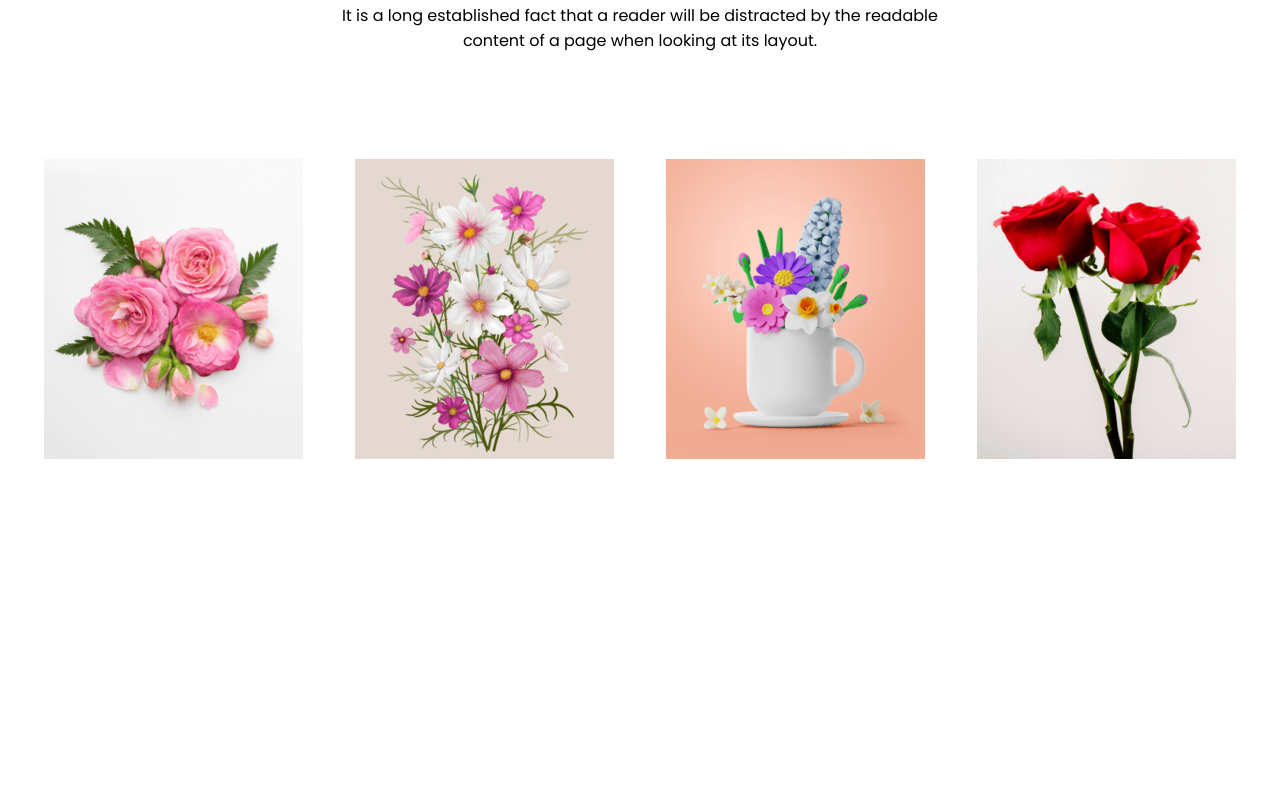
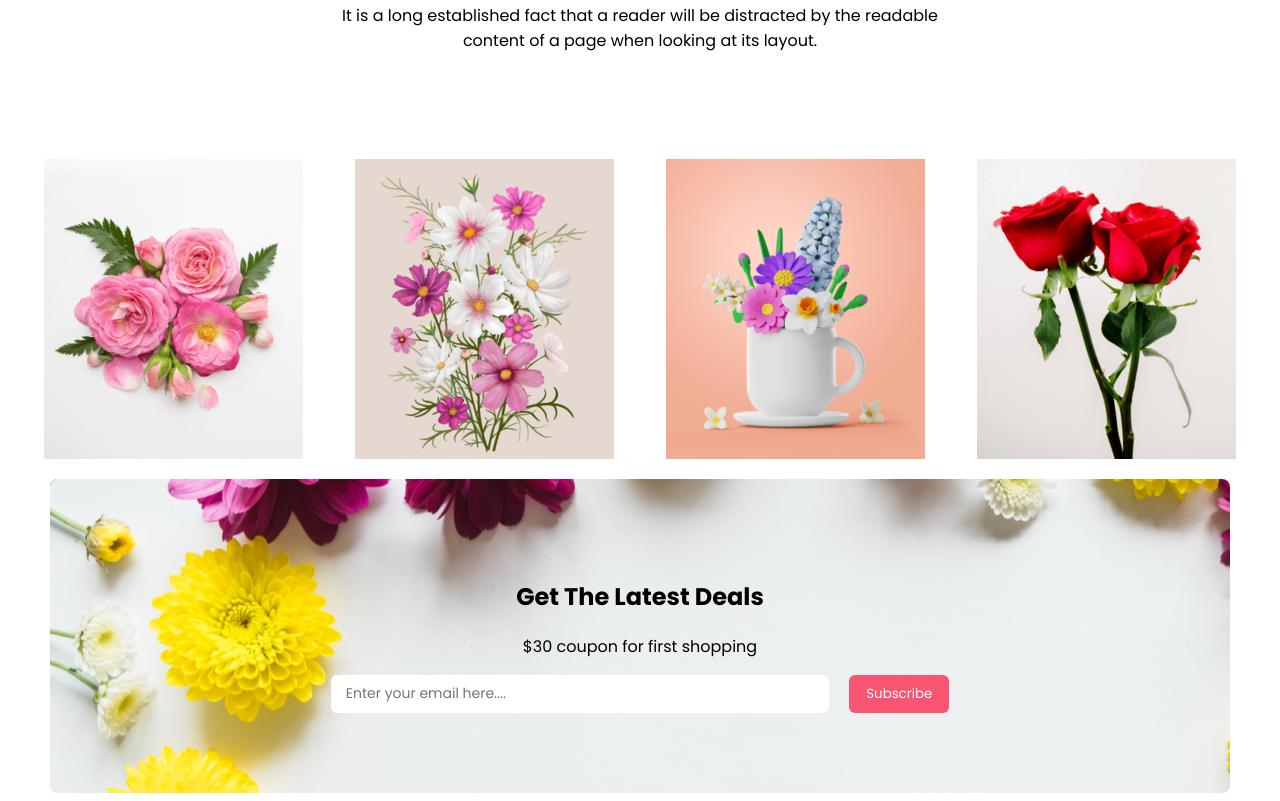
Before and after one commit to Muzaien/online-flower-shop, a plain HTML site: page index.html in a window 1280 px wide. Shown: the part 2411-3212 px from the top of the page. Before the commit the page ends 2898 px from the top, so only its background shows below. Drawn offline with Linux system fonts and the light colour scheme.

Commit message:
complete mail section

```diff
--- a/index.html
+++ b/index.html
@@ -111,6 +111,21 @@
 
 
     </section>
+    <!-- mail section  -->
+    <section class="mail-section">
+        <div class="background-mail">
+            <div class="mail-upper">
+                <h1>Get The Latest Deals</h3>
+                <p>$30 coupon for first shopping</p>
+            </div>
+            <div class="subscribe-mail">
+                <input type="email" name="" id="" placeholder="Enter your email here....">
+                <button class="btn-primary">Subscribe</button>
+            </div>
+
+         </div>
+    </section>
+
 
 </body>
 
--- a/style.css
+++ b/style.css
@@ -167,7 +167,55 @@
     /* background-color: red; */
     justify-content: space-evenly;
 }
+
 .card-1 {
     /* width: fixed;
     height: fixed; */
 }
+
+/* mail section  */
+
+/* .mail-section {
+    width: 100%;
+    height: 100%;
+    background: url(./Flower\ Asset/rectangle 9.png);
+} */
+.background-mail {
+    background-color: red;
+    max-width: 1100px;
+    margin: auto;
+    padding: 80px 40px;
+    border-radius: 8px;
+    background-image: url("Flower Asset/Rectangle 9.png");
+
+
+}
+
+.mail-upper {
+    /* align-items: center; */
+    justify-content: center;
+    text-align: center;
+}
+
+.mail-upper h1,
+p {
+    font-family: poppins;
+}
+
+.subscribe-mail {
+    display: flex;
+    justify-content: center;
+    gap: 20px;
+}
+
+.subscribe-mail input {
+    border-radius: 6px;
+    outline: none;
+    flex: 0.5;
+    border: none;
+    padding-left: 15px;
+    font-size: 14px;
+    font-family: poppins;
+
+
+}
```
Also changed, not shown: Flower Asset/today file.png (added).
